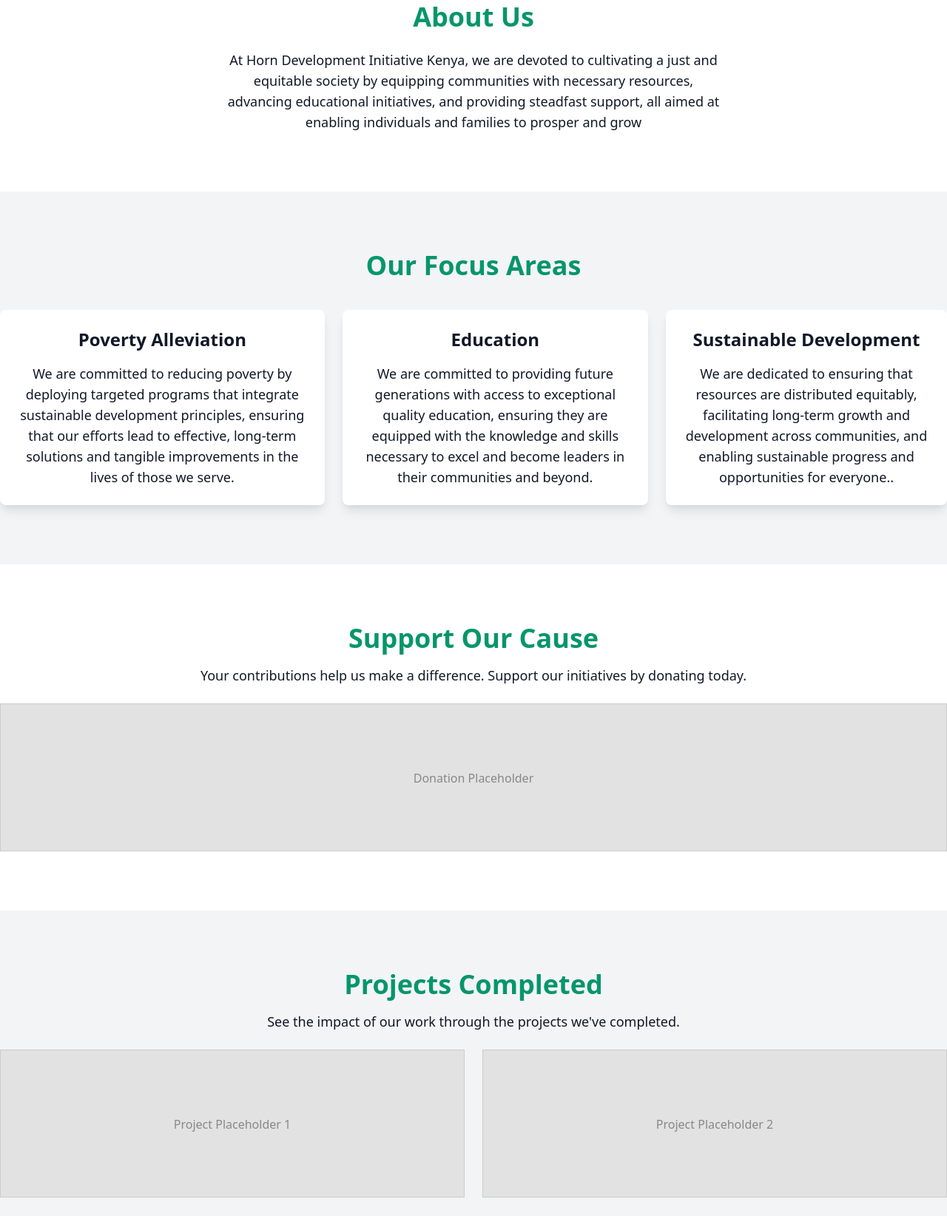
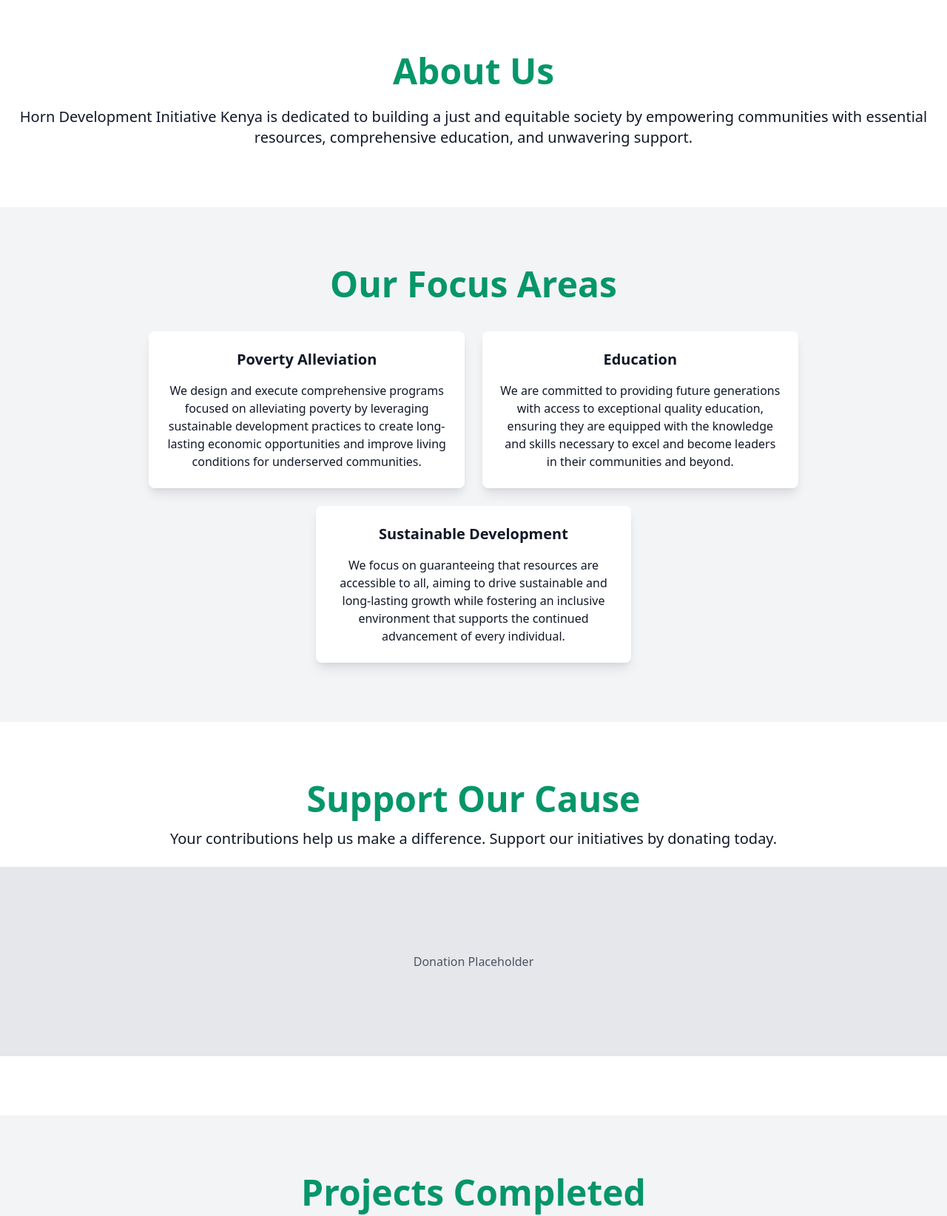
Before and after one commit to Mikailhassan/Horn-development-initiative, a website: page index.html in a window 1280 px wide. Shown: the part 464-2108 px from the top of the page at 74% size. Drawn offline with nearby package versions, Linux system fonts and the light colour scheme.

Commit message:
responsive design

```diff
--- a/index.html
+++ b/index.html
@@ -6,36 +6,21 @@
     <title>Horn Development Initiative Kenya</title>
     <link rel="stylesheet" href="style.css">
     <link href="https://cdn.jsdelivr.net/npm/tailwindcss@2.2.19/dist/tailwind.min.css" rel="stylesheet">
-    <style>
-        .placeholder-img {
-            background-color: #e2e2e2; /* Light gray background */
-            border: 1px solid #ccc; /* Border for better visibility */
-            width: 100%;
-            height: 200px; /* Placeholder height */
-            text-align: center;
-            line-height: 200px; /* Center text vertically */
-            color: #888; /* Light gray text color */
-        }
-        .logo-img {
-            width: 100px; /* Adjust width as needed */
-            height: auto;
-        }
-    </style>
 </head>
 <body class="bg-gray-100 text-gray-900">
 
     <!-- Navbar -->
     <header class="bg-green-600 p-4 shadow-lg">
         <div class="container mx-auto flex justify-between items-center">
-            <img src="logo.jpeg" alt="Logo" class="logo-img">
+            <img src="logo.jpeg" alt="Logo" class="h-12 lg:h-16">
             <nav>
-                <ul class="flex space-x-6">
-                    <li><a href="#home" class="text-white text-lg">Home</a></li>
-                    <li><a href="#about" class="text-white text-lg">About Us</a></li>
-                    <li><a href="#focus" class="text-white text-lg">Areas of Focus</a></li>
-                    <li><a href="#donate" class="text-white text-lg">Donate</a></li>
-                    <li><a href="#projects" class="text-white text-lg">Projects Completed</a></li>
-                    <li><a href="#contact" class="text-white text-lg">Contact</a></li>
+                <ul class="flex space-x-6 text-sm sm:text-base lg:text-lg">
+                    <li><a href="#home" class="text-white">Home</a></li>
+                    <li><a href="#about" class="text-white">About Us</a></li>
+                    <li><a href="#focus" class="text-white">Areas of Focus</a></li>
+                    <li><a href="#donate" class="text-white">Donate</a></li>
+                    <li><a href="#projects" class="text-white">Projects Completed</a></li>
+                    <li><a href="#contact" class="text-white">Contact</a></li>
                 </ul>
             </nav>
         </div>
@@ -44,17 +29,17 @@
     <!-- Hero Section -->
     <section id="home" class="bg-green-500 text-white py-20">
         <div class="container mx-auto text-center">
-            <h1 class="text-5xl font-bold">Changing Lives for the Better</h1>
-            <p class="mt-4 text-lg">Dedicated to fostering a thriving and resilient Northern Kenya through innovative and sustainable development practices that empower communities and enhance quality of life.</p>
+            <h2 class="text-3xl sm:text-4xl md:text-5xl lg:text-6xl font-bold">Empowering Northern Kenya through Sustainable Development</h2>
+            <p class="mt-4 text-base sm:text-lg md:text-xl lg:text-2xl">Dedicated to fostering a thriving and resilient Northern Kenya through innovative, sustainable development practices.</p>
         </div>
     </section>
 
     <!-- About Us Section -->
     <section id="about" class="py-20 bg-white">
-        <div class="container mx-auto">
-            <h2 class="text-4xl font-bold text-center text-green-600">About Us</h2>
-            <p class="mt-6 text-center text-lg max-w-2xl mx-auto">
-                At Horn Development Initiative Kenya, we are devoted to cultivating a just and equitable society by equipping communities with necessary resources, advancing educational initiatives, and providing steadfast support, all aimed at enabling individuals and families to prosper and grow
+        <div class="container mx-auto text-center">
+            <h2 class="text-3xl sm:text-4xl lg:text-5xl font-bold text-green-600">About Us</h2>
+            <p class="mt-6 text-base sm:text-lg lg:text-xl">
+                Horn Development Initiative Kenya is dedicated to building a just and equitable society by empowering communities with essential resources, comprehensive education, and unwavering support.
             </p>
         </div>
     </section>
@@ -62,19 +47,19 @@
     <!-- Areas of Focus Section -->
     <section id="focus" class="py-20 bg-gray-100">
         <div class="container mx-auto text-center">
-            <h2 class="text-4xl font-bold text-green-600">Our Focus Areas</h2>
-            <div class="mt-10 flex justify-center space-x-6">
-                <div class="bg-white shadow-lg p-6 rounded-lg">
-                    <h3 class="text-2xl font-bold">Poverty Alleviation</h3>
-                    <p class="mt-4 text-lg">We are committed to reducing poverty by deploying targeted programs that integrate sustainable development principles, ensuring that our efforts lead to effective, long-term solutions and tangible improvements in the lives of those we serve.</p>
+            <h2 class="text-3xl sm:text-4xl lg:text-5xl font-bold text-green-600">Our Focus Areas</h2>
+            <div class="mt-10 flex flex-wrap justify-center gap-6">
+                <div class="bg-white shadow-lg p-6 rounded-lg w-full sm:w-1/2 lg:w-1/3">
+                    <h3 class="text-xl font-bold">Poverty Alleviation</h3>
+                    <p class="mt-4">We design and execute comprehensive programs focused on alleviating poverty by leveraging sustainable development practices to create long-lasting economic opportunities and improve living conditions for underserved communities.</p>
                 </div>
-                <div class="bg-white shadow-lg p-6 rounded-lg">
-                    <h3 class="text-2xl font-bold">Education</h3>
-                    <p class="mt-4 text-lg">We are committed to providing future generations with access to exceptional quality education, ensuring they are equipped with the knowledge and skills necessary to excel and become leaders in their communities and beyond.</p>
+                <div class="bg-white shadow-lg p-6 rounded-lg w-full sm:w-1/2 lg:w-1/3">
+                    <h3 class="text-xl font-bold">Education</h3>
+                    <p class="mt-4">We are committed to providing future generations with access to exceptional quality education, ensuring they are equipped with the knowledge and skills necessary to excel and become leaders in their communities and beyond.</p>
                 </div>
-                <div class="bg-white shadow-lg p-6 rounded-lg">
-                    <h3 class="text-2xl font-bold">Sustainable Development</h3>
-                    <p class="mt-4 text-lg">We are dedicated to ensuring that resources are distributed equitably, facilitating long-term growth and development across communities, and enabling sustainable progress and opportunities for everyone..</p>
+                <div class="bg-white shadow-lg p-6 rounded-lg w-full sm:w-1/2 lg:w-1/3">
+                    <h3 class="text-xl font-bold">Sustainable Development</h3>
+                    <p class="mt-4">We focus on guaranteeing that resources are accessible to all, aiming to drive sustainable and long-lasting growth while fostering an inclusive environment that supports the continued advancement of every individual.</p>
                 </div>
             </div>
         </div>
@@ -83,11 +68,11 @@
     <!-- Donation Section -->
     <section id="donate" class="py-20 bg-white">
         <div class="container mx-auto text-center">
-            <h2 class="text-4xl font-bold text-green-600">Support Our Cause</h2>
-            <p class="mt-4 text-lg">Your contributions help us make a difference. Support our initiatives by donating today.</p>
+            <h2 class="text-3xl sm:text-4xl lg:text-5xl font-bold text-green-600">Support Our Cause</h2>
+            <p class="mt-4 text-base sm:text-lg lg:text-xl">Your contributions help us make a difference. Support our initiatives by donating today.</p>
             <div class="mt-6">
-                <div class="placeholder-img">
-                    <span>Donation Placeholder</span>
+                <div class="bg-gray-200 h-64 flex items-center justify-center">
+                    <span class="text-gray-600">Donation Placeholder</span>
                 </div>
             </div>
         </div>
@@ -96,14 +81,14 @@
     <!-- Projects Completed Section -->
     <section id="projects" class="py-20 bg-gray-100">
         <div class="container mx-auto text-center">
-            <h2 class="text-4xl font-bold text-green-600">Projects Completed</h2>
-            <p class="mt-4 text-lg">See the impact of our work through the projects we've completed.</p>
-            <div class="mt-6 flex justify-center space-x-6">
-                <div class="placeholder-img">
-                    <span>Project Placeholder 1</span>
+            <h2 class="text-3xl sm:text-4xl lg:text-5xl font-bold text-green-600">Projects Completed</h2>
+            <p class="mt-4 text-base sm:text-lg lg:text-xl">See the impact of our work through the projects we've completed.</p>
+            <div class="mt-6 flex flex-wrap justify-center gap-6">
+                <div class="bg-gray-200 h-64 w-full sm:w-1/2 lg:w-1/3 flex items-center justify-center">
+                    <span class="text-gray-600">Project Placeholder 1</span>
                 </div>
-                <div class="placeholder-img">
-                    <span>Project Placeholder 2</span>
+                <div class="bg-gray-200 h-64 w-full sm:w-1/2 lg:w-1/3 flex items-center justify-center">
+                    <span class="text-gray-600">Project Placeholder 2</span>
                 </div>
             </div>
         </div>
@@ -112,13 +97,13 @@
     <!-- Contact Section -->
     <section id="contact" class="py-20 bg-white">
         <div class="container mx-auto text-center">
-            <h2 class="text-4xl font-bold text-green-600">Contact Us</h2>
-            <p class="mt-4 text-lg">Feel free to reach out with any inquiries or support needs.</p>
+            <h2 class="text-3xl sm:text-4xl lg:text-5xl font-bold text-green-600">Contact Us</h2>
+            <p class="mt-4 text-base sm:text-lg lg:text-xl">Feel free to reach out with any inquiries or support needs.</p>
             <form class="mt-6 max-w-lg mx-auto">
-                <input type="text" placeholder="Your Name" class="w-full p-4 mb-4 border rounded-lg text-lg">
-                <input type="email" placeholder="Your Email" class="w-full p-4 mb-4 border rounded-lg text-lg">
-                <textarea placeholder="Your Message" class="w-full p-4 mb-4 border rounded-lg text-lg"></textarea>
-                <button type="submit" class="bg-green-600 text-white py-2 px-6 rounded-lg text-lg">Send Message</button>
+                <input type="text" placeholder="Your Name" class="w-full p-4 mb-4 border rounded-lg text-base sm:text-lg">
+                <input type="email" placeholder="Your Email" class="w-full p-4 mb-4 border rounded-lg text-base sm:text-lg">
+                <textarea placeholder="Your Message" class="w-full p-4 mb-4 border rounded-lg text-base sm:text-lg"></textarea>
+                <button type="submit" class="bg-green-600 text-white py-2 px-6 rounded-lg text-base sm:text-lg">Send Message</button>
             </form>
         </div>
     </section>
```
